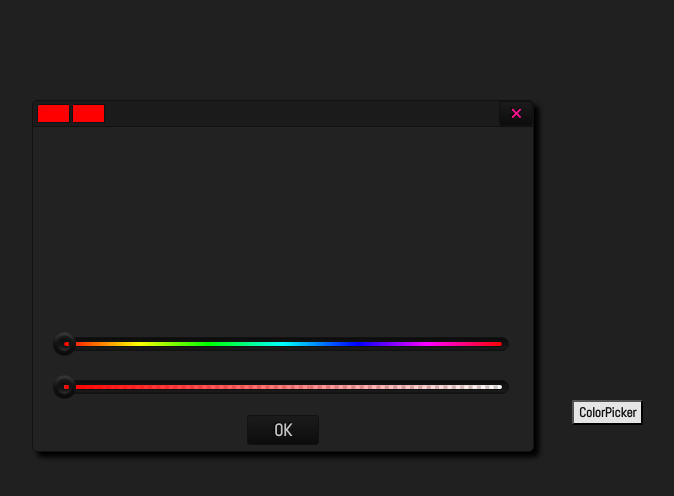
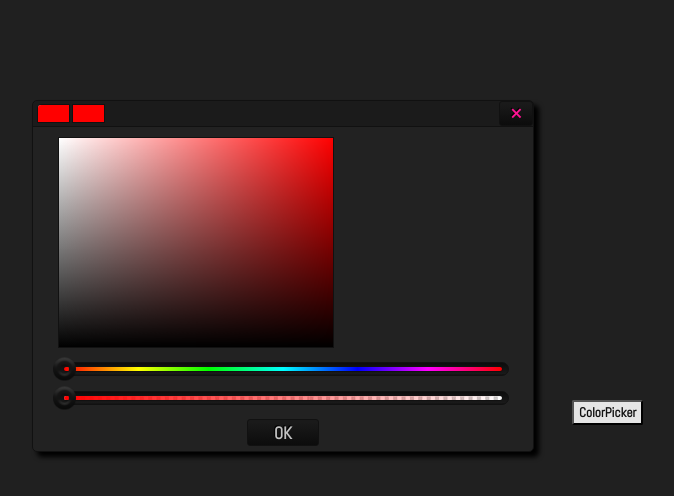
Before and after one commit to tschiboka/colorpicker, a React (Create React App) app: page / in a window 1280 px wide. Both pictures are taken after a click on the button "ColorPicker". Shown: the top 496 px of the page, without its empty margins (68-742 px from the left). Built offline with nearby package versions, Linux system fonts and the light colour scheme.

Commit message:
add color palette

```diff
--- a/src/Components/ColorPicker/ColorPicker.js
+++ b/src/Components/ColorPicker/ColorPicker.js
@@ -20,15 +20,27 @@ export default class ColorPicker extends Component {
             originalRGBA: this.props.RGBA || [255, 0, 0, 1],
             hueSliderMouseDown: false,
             alphaSliderMouseDown: false,
+            colorPaletteMouseDown: false,
             sliderThumbsMinOffset: undefined,
             alphaSliderThumb: document.getElementById((this.props.id || "") + "-alpha__thumb"),
             hueSliderThumb: document.getElementById((this.props.id || "") + "-hue__thumb"),
-            hueCanvasColorSequenceDrawn: false, // the hue thats color will picked need to be drawn when component is visible
+            hueCanvasColorSequenceDrawn: false, // the hue thats color will picked need to be drawn when component is visible (first mouseover event)
+            colorPaletteDrawn: false, // same goes for color palette (as soon as component is visible)
         };
     }
 
 
-    //componentDidMount() { window.addEventListener("resize", () => { this.drawHueCanvas(); }); }
+    componentDidUpdate() {
+        if (!this.state.colorPaletteDrawn && document.getElementById((this.props.id || "") + "-color-palette")) {
+            this.setState({
+                ...this.state,
+                colorPaletteDrawn: true,
+                colorPaletteBox: document.getElementById((this.props.id || "") + "-color-palette-box"),
+                colorPalette: document.getElementById((this.props.id || "") + "-color-palette"),
+            },
+                () => this.drawColorPaletteCanvas());
+        }
+    }
 
 
 
@@ -54,6 +66,59 @@ export default class ColorPicker extends Component {
     }
 
 
+    rgbToHsl(red, green, blue) {
+        const r = red / 255, g = green / 255, b = blue / 255;
+        const min = Math.min(r, g, b), max = Math.max(r, g, b);
+        const lum = (min + max) / 2;
+        let hue, sat, dif;
+
+        if (min === max) {
+            hue = 0;
+            sat = 0;
+        } else {
+            dif = max - min;
+            sat = lum > 0.5 ? dif / (2 - max - min) : dif / (max + min);
+            switch (max) {
+                case r: { hue = (g - b) / dif; break; }
+                case g: { hue = 2 + ((b - r) / dif); break; }
+                case b: { hue = 4 + ((r - g) / dif); break; }
+            }
+            hue *= 60;
+            if (hue < 0) hue += 360;
+        }
+        return [hue, sat, lum]
+    }
+
+
+
+    drawColorPaletteCanvas() {
+        const box = this.state.colorPaletteBox;
+        const rect = box.getBoundingClientRect();
+        const [width, height] = [rect.width, rect.height];
+        const palette = this.state.colorPalette;
+        const ctx = palette.getContext("2d");
+        const [r, g, b, _] = [...this.state.RGBA];
+        const hue = this.rgbToHsl(r, g, b)[0];
+
+        palette.width = width;
+        palette.height = height;
+
+        const gradGreyScale = ctx.createLinearGradient(0, 0, 0, height);
+        gradGreyScale.addColorStop(0, "white");
+        gradGreyScale.addColorStop(1, "black");
+        const gradHueOpacity = ctx.createLinearGradient(0, 0, width, 0);
+        gradHueOpacity.addColorStop(0, `hsla(${Math.floor(hue)},100%,50%,0)`);
+        gradHueOpacity.addColorStop(1, `hsla(${Math.floor(hue)},100%,50%,1)`);
+
+        ctx.fillStyle = gradGreyScale;
+        ctx.fillRect(0, 0, width, height);
+        ctx.fillStyle = gradHueOpacity;
+        ctx.globalCompositeOperation = "multiply";
+        ctx.fillRect(0, 0, width, height);
+        ctx.globalCompositeOperation = "source-over";
+    }
+
+
 
     handleSliderMouseUpDown(e, mouseIsDown) {
         const sliderType = e.target.id.replace(/.*-hue__thumb/g, "hue").replace(/.*-alpha__thumb/g, "alpha");
@@ -76,7 +141,7 @@ export default class ColorPicker extends Component {
             hueSliderThumb: document.getElementById((this.props.id || "") + "-hue__thumb"),
             sliderThumbsMinOffset: document.getElementById((this.props.id || "") + "-hue__thumb").getBoundingClientRect().left,
             hueColorPoints: document.getElementById((this.props.id || "") + "-hue-color-points"),
-        }, () => { this.drawHueCanvas() });
+        }, () => { this.drawHueCanvas(); });
 
         const sliderType = this.state.hueSliderMouseDown ? "hue" : this.state.alphaSliderMouseDown ? "alpha" : "";
 
@@ -94,6 +159,8 @@ export default class ColorPicker extends Component {
                 const rgba = [...ctx.getImageData(diffX, 3, 1, 1).data];
                 rgba[3] = this.state.RGBA[3];
                 this.setState({ ...this.state, RGBA: rgba });
+
+                this.drawColorPaletteCanvas();
             }
             else {
                 const alpha = Number((1 - (Math.round((diffX / maxX) * 100) / 100)).toFixed(2));
@@ -105,6 +172,10 @@ export default class ColorPicker extends Component {
         }
     }
 
+
+
+    handleColorPaletteOnMouseMove() {
+    }
 
 
     render() {
@@ -147,11 +218,18 @@ export default class ColorPicker extends Component {
                     <div
                         className="ColorPicker__body"
                         onMouseMove={e => this.handleColorPickerMouseMove(e)}
-                        onMouseUp={() => this.setState({ ...this.state, hueSliderMouseDown: false, alphaSliderMouseDown: false, sliderTouchPoint: 0 })}
+                        onMouseUp={() => this.setState({ ...this.state, hueSliderMouseDown: false, alphaSliderMouseDown: false, sliderTouchPoint: 0, colorPaletteMouseDown: false })}
                         onMouseLeave={() => this.setState({ ...this.state, hueSliderMouseDown: false, alphaSliderMouseDown: false, sliderTouchPoint: 0 })}
                     >
                         <div className="ColorPicker__upper-box">
-                            <div className="ColorPicker__palette"></div>
+                            <div className="ColorPicker__palette" id={(this.props.id || "") + "-color-palette-box"}>
+                                <canvas
+                                    id={(this.props.id || "") + "-color-palette"}
+                                    onMouseDown={() => this.setState({ ...this.state, colorPaletteMouseDown: true })}
+                                    onMouseLeave={() => this.setState({ ...this.state, colorPaletteMouseDown: false })}
+                                    onMouseMove={() => this.state.colorPaletteMouseDown && this.handleColorPaletteOnMouseMove()}
+                                ></canvas>
+                            </div>
 
                             <div className="ColorPicker__text-inputs"></div>
                         </div>
--- a/src/Components/ColorPicker/ColorPicker.scss
+++ b/src/Components/ColorPicker/ColorPicker.scss
@@ -109,12 +109,18 @@ $border: 1px solid $borderColor;
 
 .ColorPicker__upper-box {
     width: 100%;
-    height: 60%;
+    height: 70%;
     display: flex;
     .ColorPicker__palette {
-        width: 60%;
-        height: 100%;
-        //border: 1px dotted white;
+        margin: 2% 0 2% 5%;
+        width: 55%;
+        height: 92%;
+        border: $border;
+        canvas {
+            width: 100%;
+            height: 100%;
+            cursor: crosshair;
+        }
     }
     .ColorPicker__text-inputs {
         width: 40%;
@@ -125,17 +131,18 @@ $border: 1px solid $borderColor;
 
 .ColorPicker__lower-box {
     width: 100%;
-    height: 40%;
+    height: 30%;
     //border: 1px dotted white;
     > div {
         width: 100%;
-        height: 33.3%;
+        height: 30%;
         display: flex;
         flex-direction: column;
         justify-content: center;
         align-items: center;
         //border: 1px dotted white;
     }
+    > div:last-child { height: 40%; }
     .ColorPicker__ok-btn-box {
         button {
             height: 65%;
```
